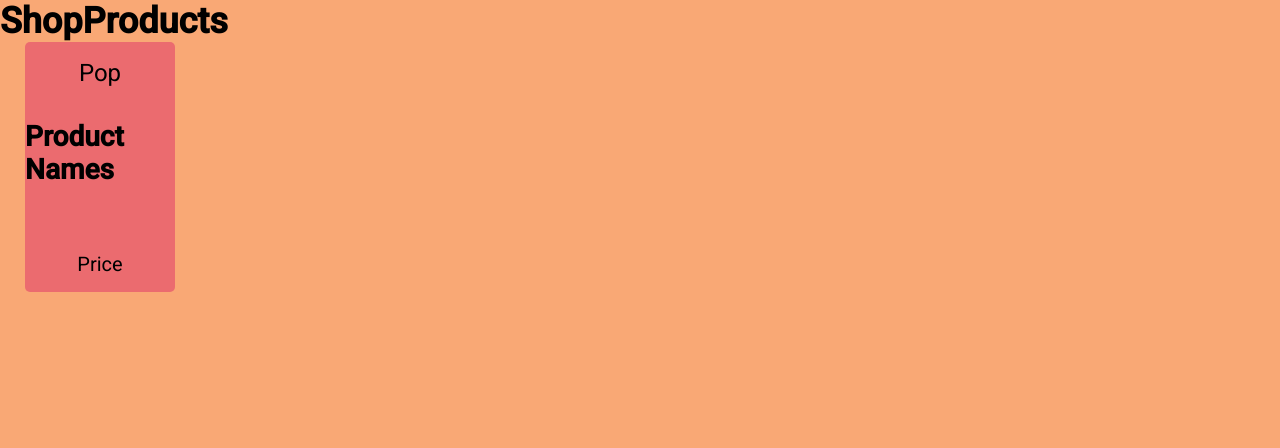
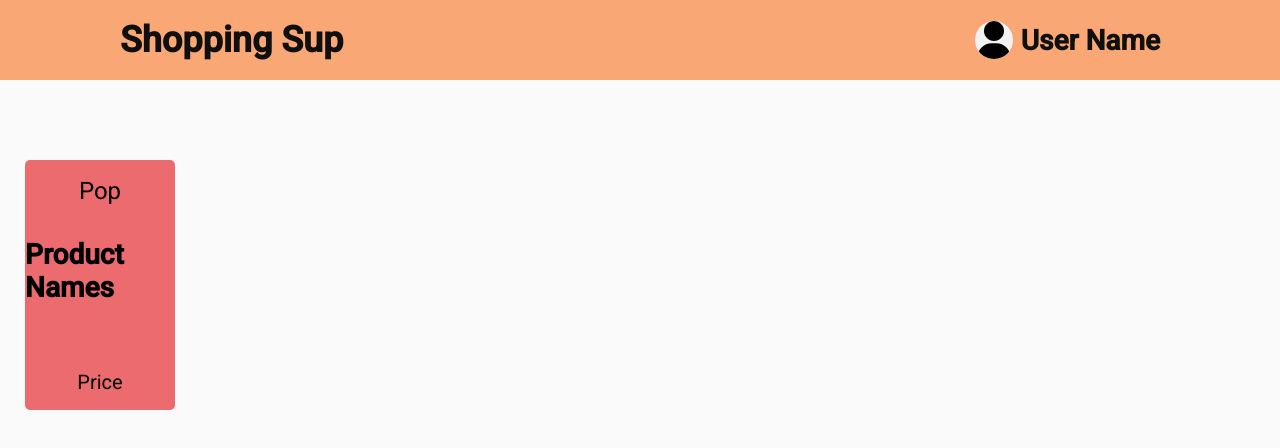
Before and after one commit to RpThiagoluiz/testsupshop, a React (Create React App) app: page / in a window 1280 px wide. Shown: the top 448 px of the page. Built offline with nearby package versions, Linux system fonts and the light colour scheme.

Commit message:
feat: component-TopBar

```diff
--- /dev/null
+++ b/src/components/TopBar/index.tsx
@@ -0,0 +1,16 @@
+//Styles
+import { Container, User } from "./styles";
+//Icon
+import userAvatar from "../../assets/images/icons/user.svg";
+
+const TopBar = () => (
+  <Container>
+    <h2>Shopping Sup</h2>
+    <User>
+      <img src={userAvatar} alt="User Avatar" />
+      <h3>User Name</h3>
+    </User>
+  </Container>
+);
+
+export default TopBar;
--- /dev/null
+++ b/src/components/TopBar/styles.ts
@@ -0,0 +1,31 @@
+import styled from "styled-components";
+
+export const Container = styled.nav`
+  height: 80px;
+  padding: 0 120px;
+
+  display: flex;
+  justify-content: space-between;
+  align-items: center;
+
+  background-color: ${({ theme }) => theme.colors.secondary};
+  color: ${({ theme }) => theme.colors.text.black};
+  margin-bottom: 80px;
+
+  > h1 {
+    font-size: 48px;
+    color: #e37422;
+  }
+`;
+export const User = styled.section`
+  display: flex;
+  align-items: center;
+
+  > img {
+    margin: 8px;
+    background-color: ${({ theme }) => theme.colors.text.white};
+    border-radius: 50%;
+    width: 38px;
+    height: 38px;
+  }
+`;
--- a/src/pages/shopProducts/index.tsx
+++ b/src/pages/shopProducts/index.tsx
@@ -1,12 +1,13 @@
 //Components
 import Products from "../../components/Products";
+import TopBar from "../../components/TopBar";
 
 //Styles
 import { Container } from "./styles";
 
 const ShopProducts = () => (
   <Container>
-    <h1>ShopProducts</h1>
+    <TopBar />
     <Products />
   </Container>
 );
--- a/src/pages/shopProducts/styles.ts
+++ b/src/pages/shopProducts/styles.ts
@@ -2,5 +2,5 @@ import styled from "styled-components";
 
 export const Container = styled.section`
   height: 100%;
-  background-color: ${({ theme }) => theme.colors.secondary};
+  background-color: ${({ theme }) => theme.colors.init};
 `;
--- a/src/styles/styled.d.ts
+++ b/src/styles/styled.d.ts
@@ -17,7 +17,7 @@ declare module "styled-components" {
         gray: string;
         black: string;
       };
-      msg: {
+      mensages: {
         success: string;
         warning: string;
         fail: string;
--- a/src/styles/themes/light.ts
+++ b/src/styles/themes/light.ts
@@ -15,7 +15,7 @@ export default {
       black: "#0f0f0f",
     },
 
-    msg: {
+    mensages: {
       success: "#22bb33",
       warning: "#ff980f",
       fail: "#c9302c",
```
Also changed, not shown: src/pages/userCart/styles.ts (+11 -0 lines), src/assets/images/icons/user.svg (added).
